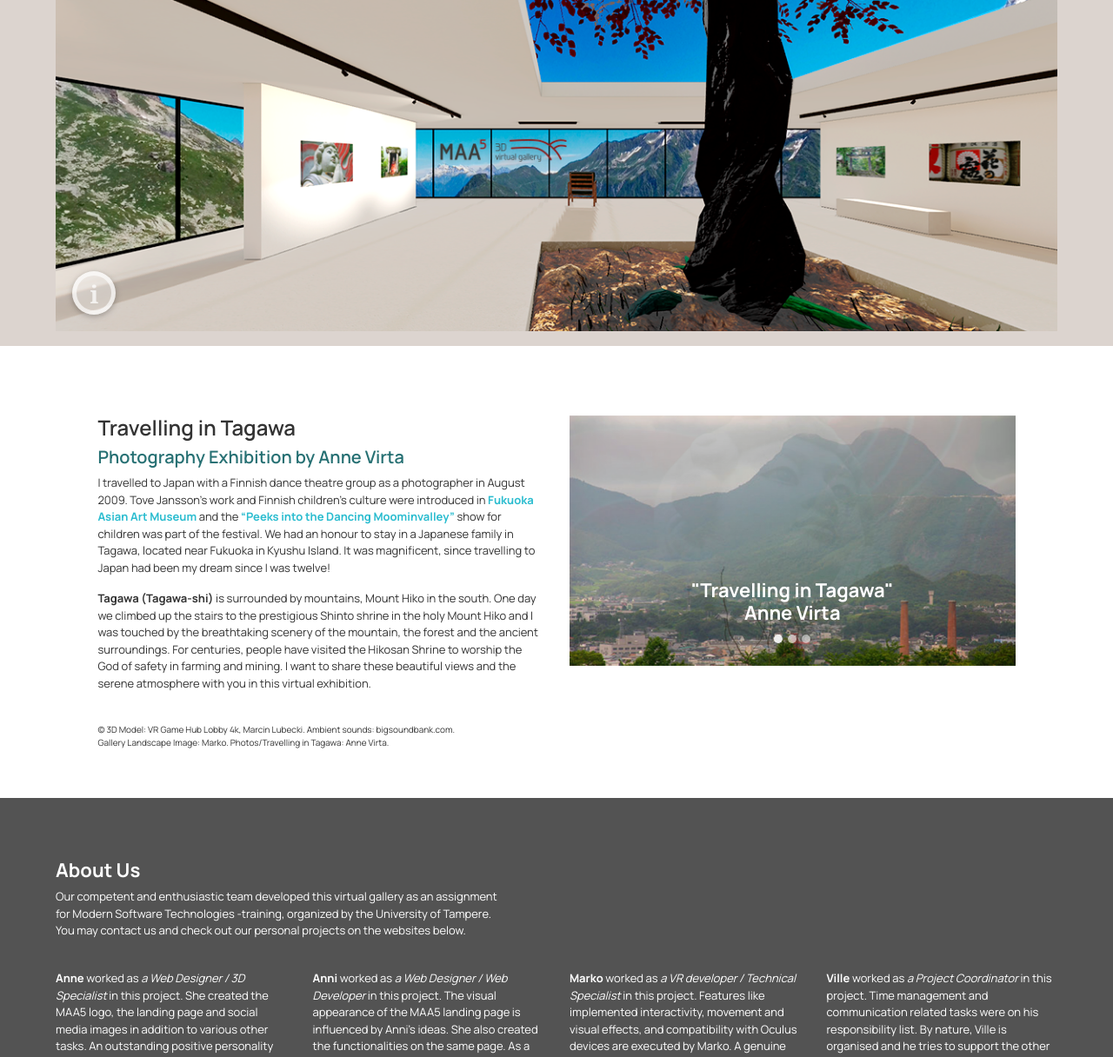
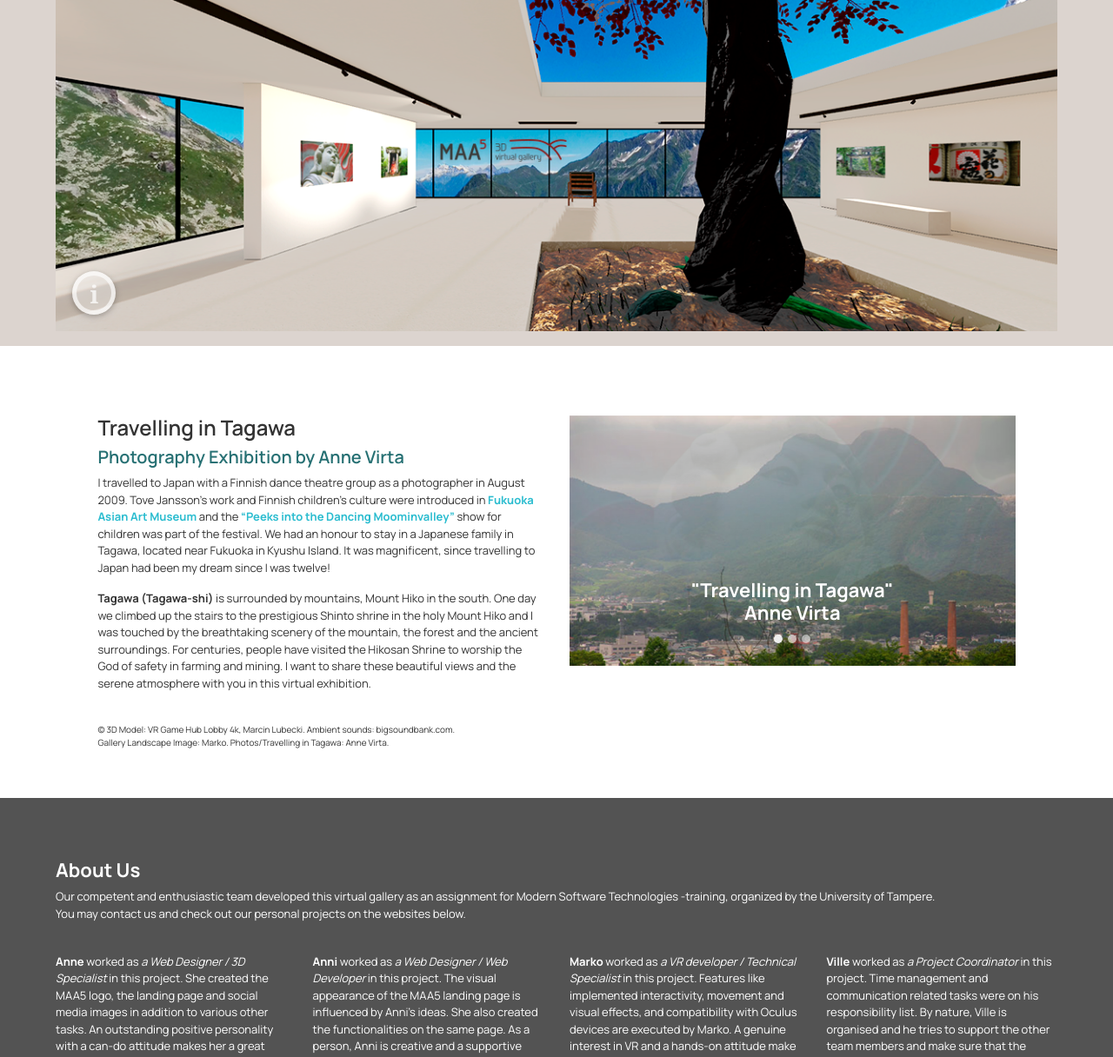
Before and after one commit to MAA-5/maa-5.github.io, a plain HTML site: page index.html in a window 1280 px wide. Shown: the part 81-1297 px from the top of the page at 87% size. Drawn offline with nearby package versions, Linux system fonts and the light colour scheme.

Commit message:
Update index.html

```diff
--- a/index.html
+++ b/index.html
@@ -122,7 +122,7 @@
     <section class="footer-wrapper">
 
         <h4>About Us</h4>
-        <p>Our competent and enthusiastic team developed this virtual gallery as an assignment <br>for
+        <p>Our competent and enthusiastic team developed this virtual gallery as an assignment for
             Modern Software Technologies -training, organized by the University of Tampere.<br>
             You may contact us and check out our personal projects on the websites below.
         </p><br>
```
